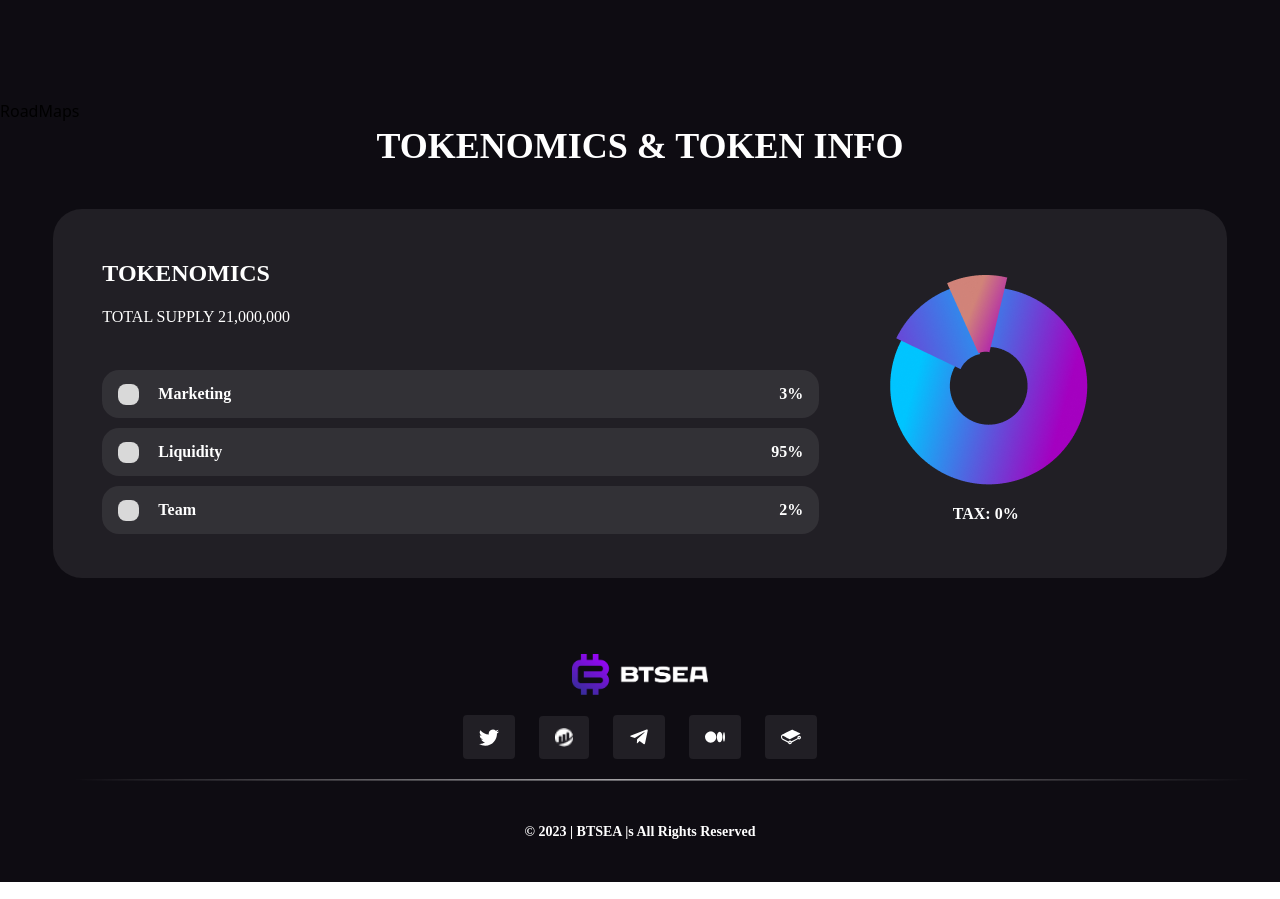
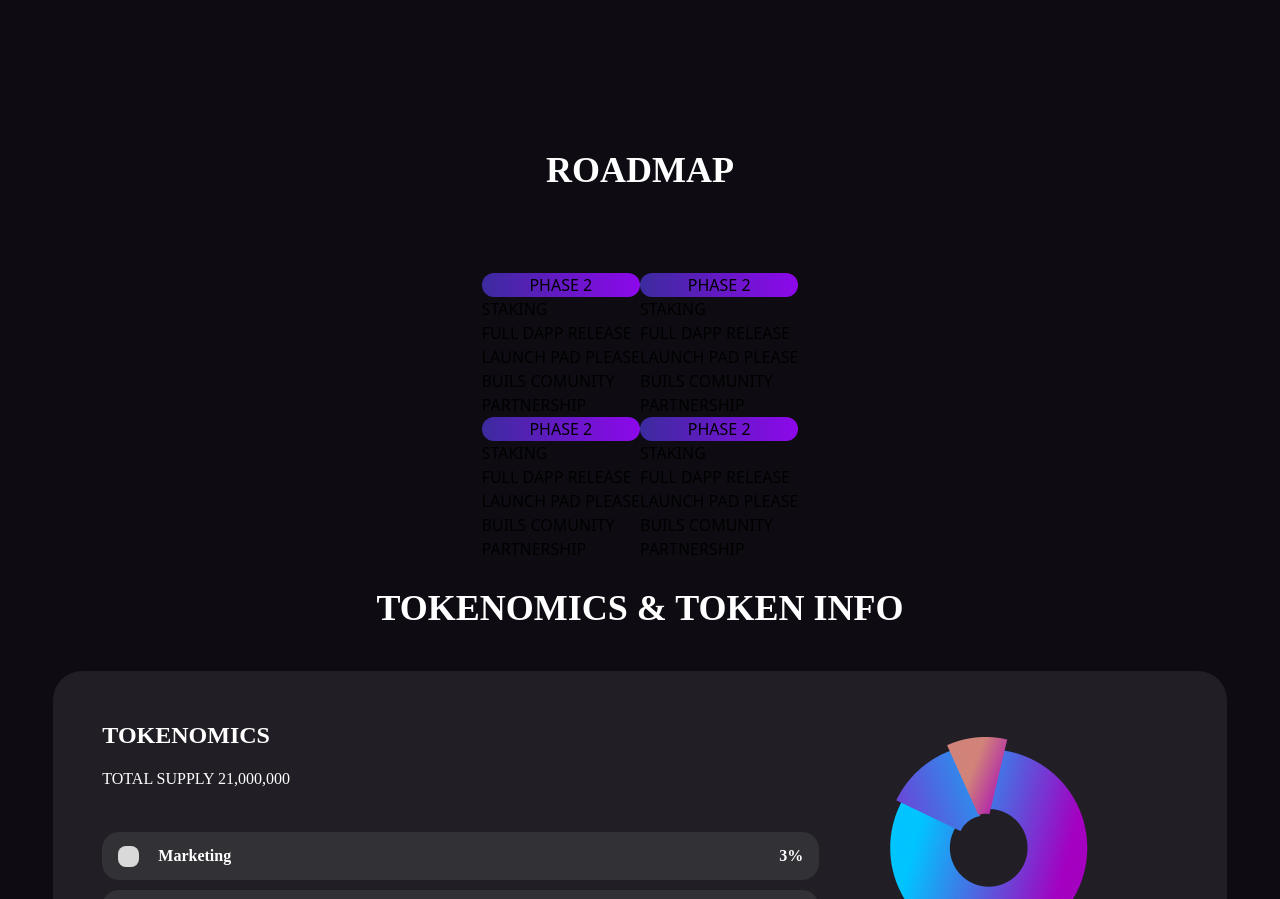
Before and after one commit to Darco786/bitseA-FRONT-END, a React (Create React App) app: page / in a window 1280 px wide. Shown: the part 1892-2791 px from the top of the page. Built offline with nearby package versions, Linux system fonts and the light colour scheme.

Commit message:
Update RoadMaps.js

```diff
--- a/src/components/RoadMaps.js
+++ b/src/components/RoadMaps.js
@@ -1,9 +1,86 @@
-import React from 'react'
+import React from "react";
 
 const RoadMaps = () => {
   return (
-    <div>RoadMaps</div>
-  )
-}
+    <section id="roadmap" className="mt-12 mb-6">
+      <div className="text-center mb-20">
+        <h1 className="text-white mt-32 mb-20 font-primary font-[700] text-4xl leading-[46px] text-center">
+          ROADMAP
+        </h1>
+      </div>
+      <div className="container">
+        <div className="flex justify-center">
+          <div className="box-1">
+            <div className="bg-gradient-to-r from-[#3C2B9E] to-[#8D08EB] rounded-[85px] text-center">
+              <h1>PHASE 2</h1>
+            </div>
 
-export default RoadMaps
+            <div>
+              <ul>
+                <li> STAKING</li>
+                <li>FULL DAPP RELEASE</li>
+                <li> LAUNCH PAD PLEASE</li>
+                <li> BUILS COMUNITY</li>
+                <li> PARTNERSHIP</li>
+              </ul>
+            </div>
+          </div>
+
+          <div className="box-2">
+            <div className="bg-gradient-to-r from-[#3C2B9E] to-[#8D08EB] rounded-[85px] text-center">
+              <h1>PHASE 2</h1>
+            </div>
+
+            <div>
+              <ul>
+                <li> STAKING</li>
+                <li>FULL DAPP RELEASE</li>
+                <li> LAUNCH PAD PLEASE</li>
+                <li> BUILS COMUNITY</li>
+                <li> PARTNERSHIP</li>
+              </ul>
+            </div>
+          </div>
+        </div>
+      </div>
+
+      <div className="container">
+        <div className="flex justify-center">
+          <div className="box-1">
+            <div className="bg-gradient-to-r from-[#3C2B9E] to-[#8D08EB] rounded-[85px] text-center">
+              <h1>PHASE 2</h1>
+            </div>
+
+            <div>
+              <ul>
+                <li> STAKING</li>
+                <li>FULL DAPP RELEASE</li>
+                <li> LAUNCH PAD PLEASE</li>
+                <li> BUILS COMUNITY</li>
+                <li> PARTNERSHIP</li>
+              </ul>
+            </div>
+          </div>
+
+          <div className="box-2">
+            <div className="bg-gradient-to-r from-[#3C2B9E] to-[#8D08EB] rounded-[85px] text-center">
+              <h1>PHASE 2</h1>
+            </div>
+
+            <div>
+              <ul>
+                <li> STAKING</li>
+                <li>FULL DAPP RELEASE</li>
+                <li> LAUNCH PAD PLEASE</li>
+                <li> BUILS COMUNITY</li>
+                <li> PARTNERSHIP</li>
+              </ul>
+            </div>
+          </div>
+        </div>
+      </div>
+    </section>
+  );
+};
+
+export default RoadMaps;
```
